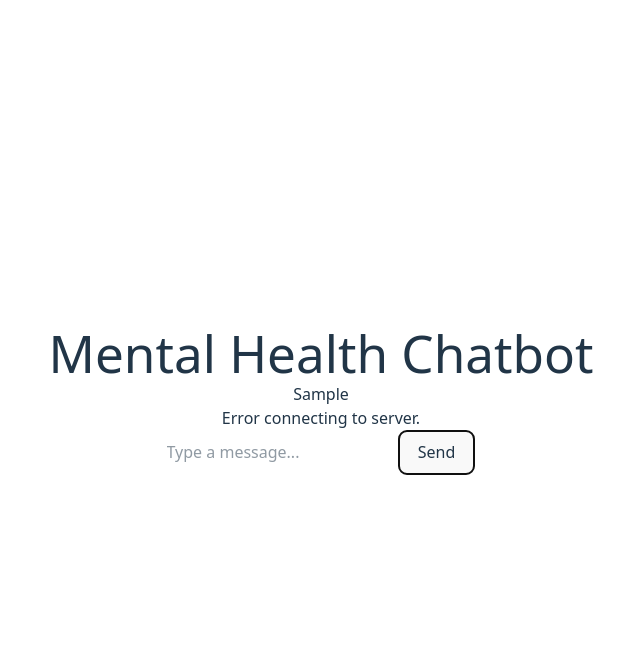
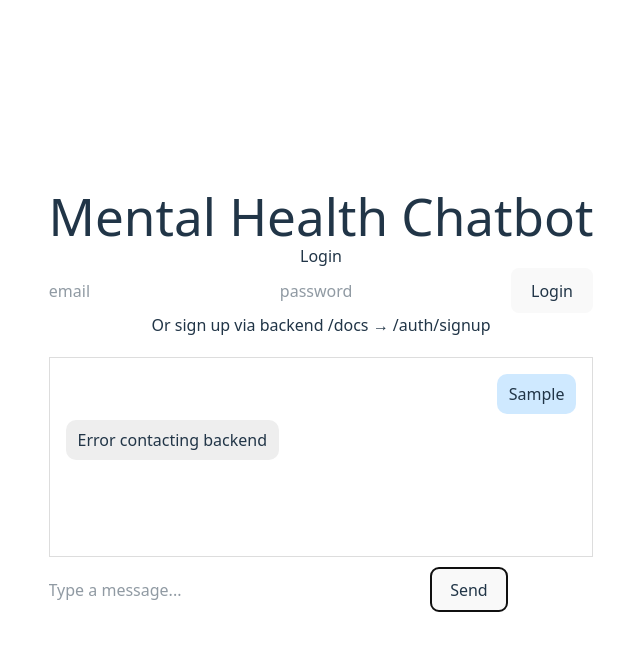
Before and after one commit to vishakhachavan717-blip/mental-health-chatbot, a React (Vite) app in the folder frontend/: page / in a window 1280 px wide. Both pictures are taken after typing "Sample" into the empty fields and a click on the button "Send". Shown: the top 650 px of the page, without its empty margins (319-959 px from the left). Built offline with nearby package versions, Linux system fonts and the light colour scheme; no server answers.

Commit message:
Add frontend login + chat using token

```diff
--- a/frontend/src/App.jsx
+++ b/frontend/src/App.jsx
@@ -1,64 +1,96 @@
-import React, { useState, useEffect } from "react";
+// src/App.jsx
+import React, {useState, useEffect} from "react";
 import "./App.css";
 
-function App() {
-  const [messages, setMessages] = useState([]);
-  const [input, setInput] = useState("");
-  const [loading, setLoading] = useState(false);
+const API = import.meta.env.VITE_API_URL;
+
+export default function App(){
+  const [email,setEmail]=useState("");
+  const [pass,setPass]=useState("");
+  const [token,setToken]=useState(localStorage.getItem("token")||"");
+  const [messages,setMessages]=useState([]);
+  const [input,setInput]=useState("");
+  const [loading,setLoading]=useState(false);
+
+  const login = async () => {
+    const res = await fetch(`${API}/auth/login`, {
+      method:"POST",
+      headers:{"Content-Type":"application/json"},
+      body: JSON.stringify({email, password: pass})
+    });
+    const json = await res.json();
+    if(json.access_token){
+      localStorage.setItem("token", json.access_token);
+      setToken(json.access_token);
+      alert("Logged in");
+    } else {
+      alert("Login failed");
+      console.log(json);
+    }
+  };
 
   const sendMessage = async () => {
-    if (!input.trim()) return;
-
-    const newMessage = { sender: "user", text: input };
-    setMessages([...messages, newMessage]);
+    if(!input.trim()) return;
+    setMessages(prev=>[...prev, {sender:"user", text: input}]);
     setInput("");
     setLoading(true);
-
-    try {
-      const res = await fetch(`${import.meta.env.VITE_API_URL}/chat`, {
-        method: "POST",
-        headers: {
-          "Content-Type": "application/json",
-          Authorization: `Bearer YOUR_TOKEN_HERE` // Replace with real token logic
+    try{
+      const res = await fetch(`${API}/chat`, {
+        method:"POST",
+        headers:{
+          "Content-Type":"application/json",
+          "Authorization": `Bearer ${token}`
         },
-        body: JSON.stringify({ message: input })
+        body: JSON.stringify({message: input})
       });
-      const data = await res.json();
-      setMessages((prev) => [...prev, { sender: "bot", text: data.reply }]);
-    } catch (error) {
-      setMessages((prev) => [
-        ...prev,
-        { sender: "bot", text: "Error connecting to server." }
-      ]);
+      const json = await res.json();
+      // backend returns saved chat object; adjust based on your response
+      const botText = json.response || json.message || "No reply";
+      setMessages(prev=>[...prev, {sender:"bot", text: botText}]);
+    }catch(err){
+      setMessages(prev=>[...prev, {sender:"bot", text:"Error contacting backend"}]);
     }
     setLoading(false);
   };
 
   return (
-    <div className="chat-container">
+    <div style={{textAlign:"center",padding:"40px"}}>
       <h1>Mental Health Chatbot</h1>
-      <div className="messages">
-        {messages.map((msg, i) => (
-          <div
-            key={i}
-            className={msg.sender === "user" ? "message user" : "message bot"}
-          >
-            {msg.text}
-          </div>
-        ))}
-        {loading && <div className="message bot">Typing...</div>}
-      </div>
-      <div className="input-box">
-        <input
-          value={input}
-          onChange={(e) => setInput(e.target.value)}
-          placeholder="Type a message..."
-          onKeyDown={(e) => e.key === "Enter" && sendMessage()}
-        />
+
+      {!token ? (
+        <div style={{marginBottom:20}}>
+          <h3>Login</h3>
+          <input placeholder="email" value={email} onChange={e=>setEmail(e.target.value)} />
+          <input placeholder="password" value={pass} onChange={e=>setPass(e.target.value)} type="password" />
+          <button onClick={login}>Login</button>
+          <p>Or sign up via backend /docs → /auth/signup</p>
+        </div>
+      ) : (
+        <div style={{marginBottom:20}}>
+          <div>Logged in (token present)</div>
+          <button onClick={()=>{ localStorage.removeItem("token"); setToken(""); }}>Logout</button>
+        </div>
+      )}
+
+      <div style={{maxWidth:720, margin:"0 auto", textAlign:"left"}}>
+        <div style={{minHeight:200, border:"1px solid #ddd", padding:10, marginBottom:10}}>
+          {messages.map((m,i)=>(
+            <div key={i} style={{margin:6, textAlign: m.sender === "user" ? "right":"left"}}>
+              <span style={{
+                display:"inline-block",
+                padding:"8px 12px",
+                borderRadius:10,
+                background: m.sender === "user" ? "#cfe9ff" : "#eee"
+              }}>{m.text}</span>
+            </div>
+          ))}
+          {loading && <div>Bot is typing...</div>}
+        </div>
+
+        <input style={{width:"70%"}} value={input} onChange={e=>setInput(e.target.value)}
+               onKeyDown={e=>e.key==="Enter" && sendMessage()} placeholder="Type a message..." />
         <button onClick={sendMessage}>Send</button>
       </div>
     </div>
   );
 }
-
-export default App;
```
